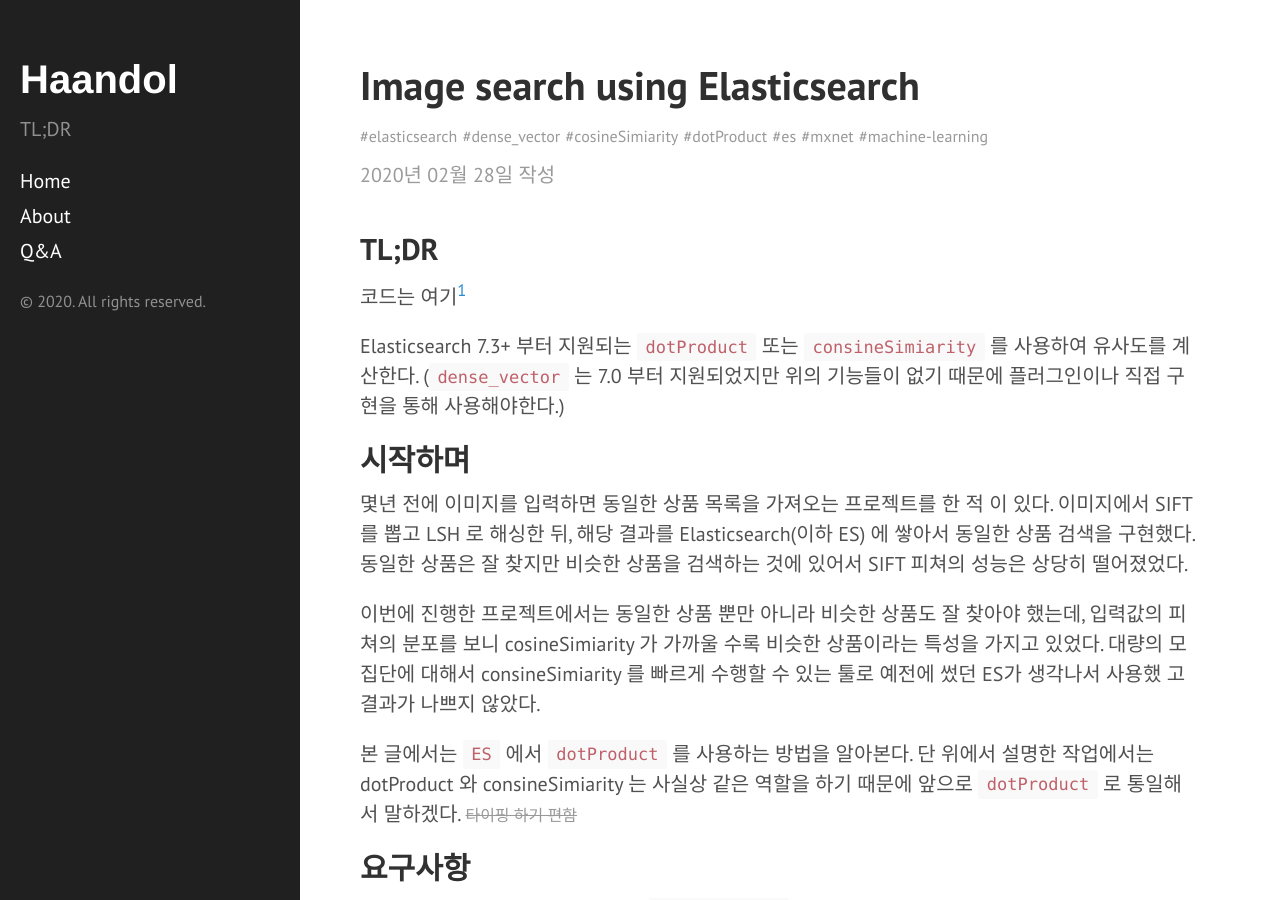
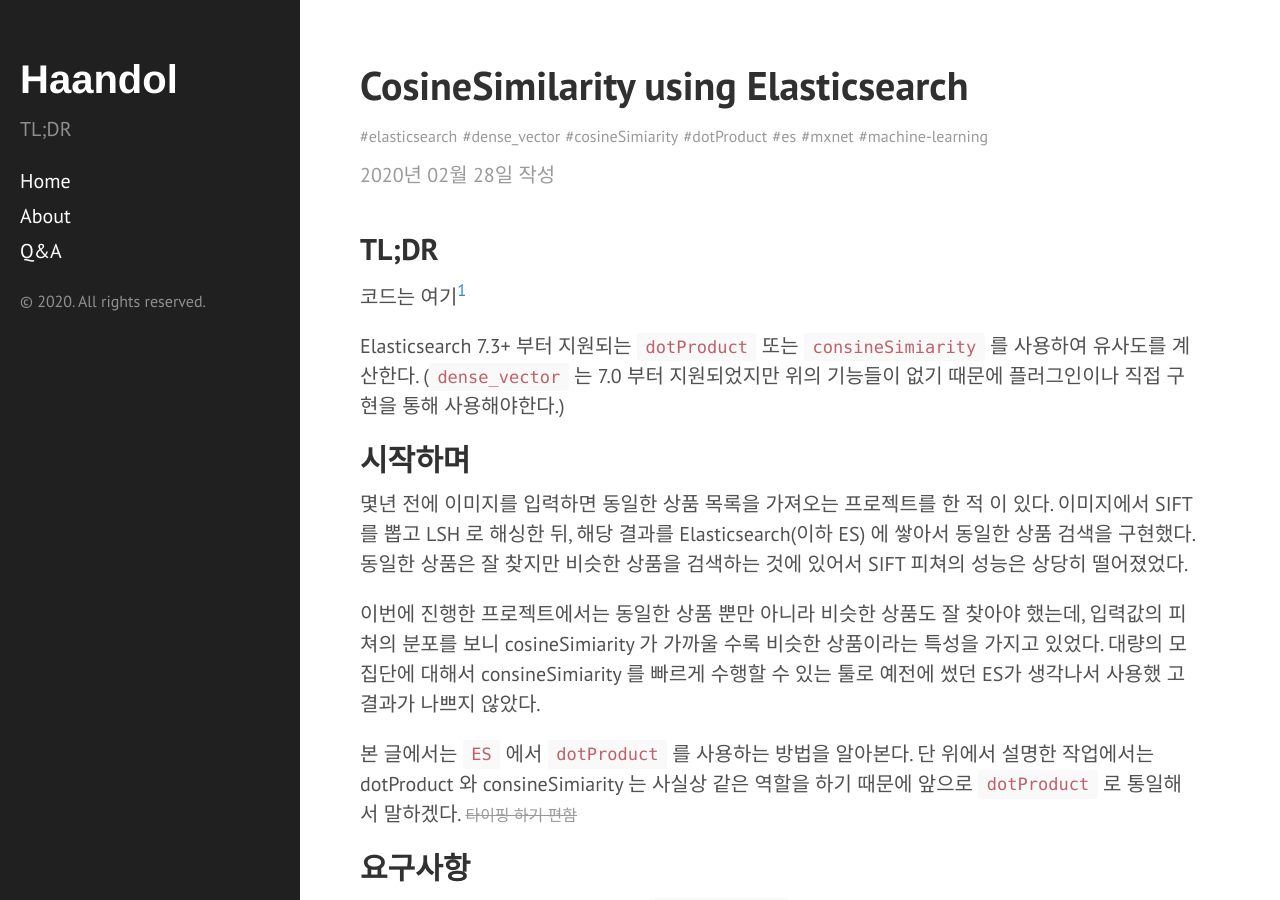
Before and after one commit to haandol/haandol.github.com, a Jekyll site: the page built from _posts/2020-02-28-elasticsearch-dense-vector-consinesimilarity.md, in a window 1280 px wide and 900 px high. Built offline with Jekyll 4.4.1, drawn with Linux system fonts in a browser that asks for light colours; comment, search, counter and statistics services are not loaded.

Commit message:
modify title

```diff
--- a/_posts/2020-02-28-elasticsearch-dense-vector-consinesimilarity.md
+++ b/_posts/2020-02-28-elasticsearch-dense-vector-consinesimilarity.md
@@ -1,7 +1,7 @@
 ---
 layout: post
-title: Image search using Elasticsearch
-excerpt: calculate consine simiarity using dense_vector
+title: CosineSimilarity using Elasticsearch
+excerpt: use dense_vector on Elasticsearch
 author: vincent
 email: ldg55d@gmail.com
 tags: elasticsearch dense_vector cosineSimiarity dotProduct es mxnet machine-learning
```
